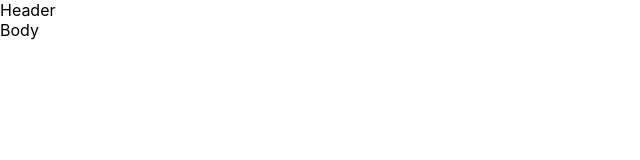
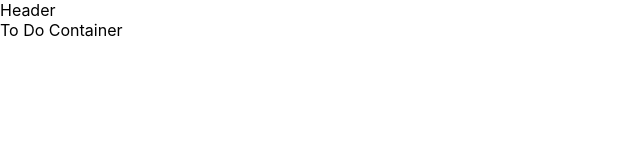
Before and after one commit to education-vk-company/lesson-6-spa, a React (Create React App) app: page / in a window 1280 px wide. Shown: the top 160 px of the page, without its empty margins (0-640 px from the left). Built offline with nearby package versions, Linux system fonts and the light colour scheme.

Commit message:
add stateless, statefull components

```diff
--- a/src/App.js
+++ b/src/App.js
@@ -1,17 +1,13 @@
 import React, { Component } from 'react';
-import Aux from './hoc/Aux/Aux';
+import Layout from './components/Layout/Layout';
+import ToDoContainer from './containers/ToDoContainer/ToDoContainer';
 
 class App extends Component {
   render() {
     return (
-      <Aux>
-        <div>
-          Header
-        </div>
-        <div>
-          Body
-        </div>
-      </Aux>
+      <Layout>
+        <ToDoContainer />
+      </Layout>
     );
   }
 }
--- /dev/null
+++ b/src/components/Layout/Layout.js
@@ -0,0 +1,14 @@
+import React from 'react';
+import Aux from '../../hoc/Aux/Aux'
+
+const layout = ({children}) => (
+  <Aux>
+    <div>
+      Header
+    </div>
+    <main>
+      {children}
+    </main>
+  </Aux>
+);
+export default layout;
--- /dev/null
+++ b/src/containers/ToDoContainer/ToDoContainer.js
@@ -0,0 +1,8 @@
+import React, { Component } from 'react';
+
+class ToDoContainer extends Component {
+  render() {
+    return <div>To Do Container</div>
+  }
+}
+export default ToDoContainer;
```
